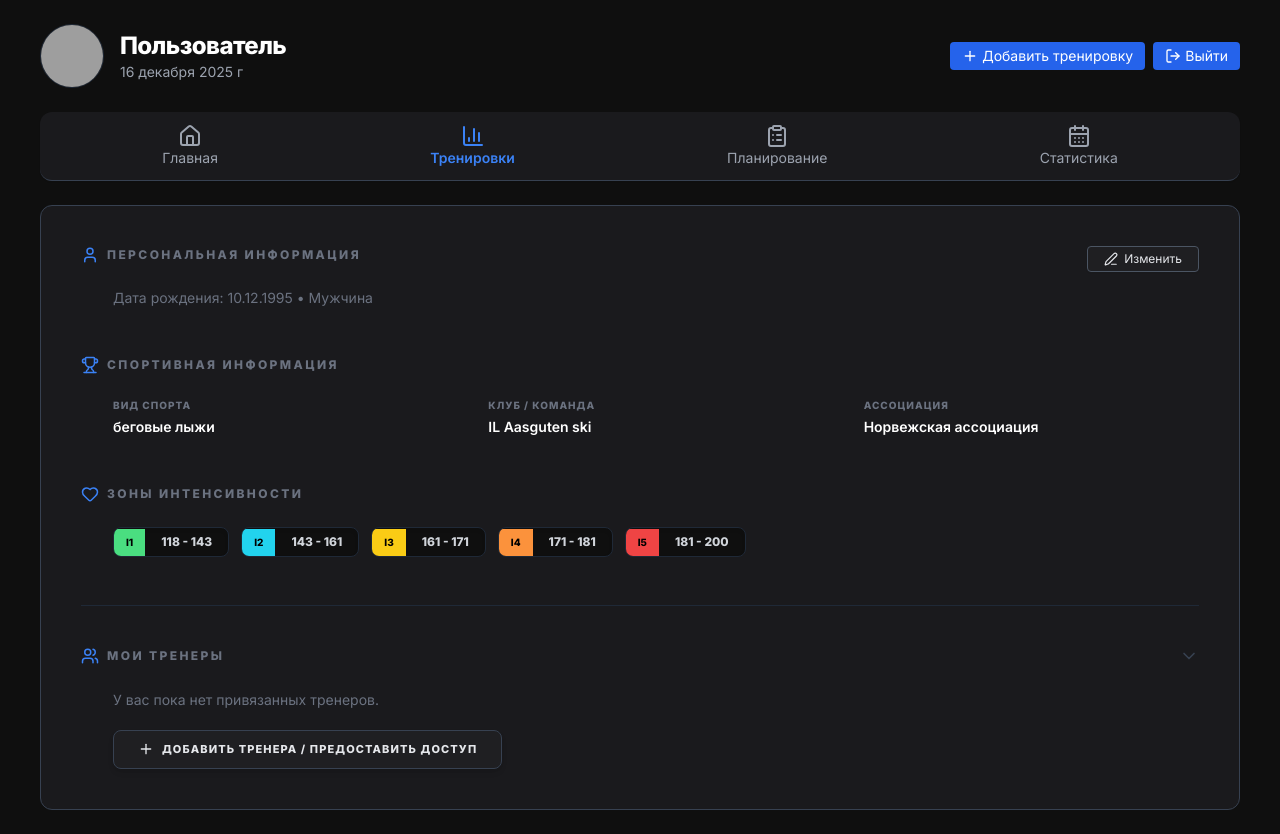
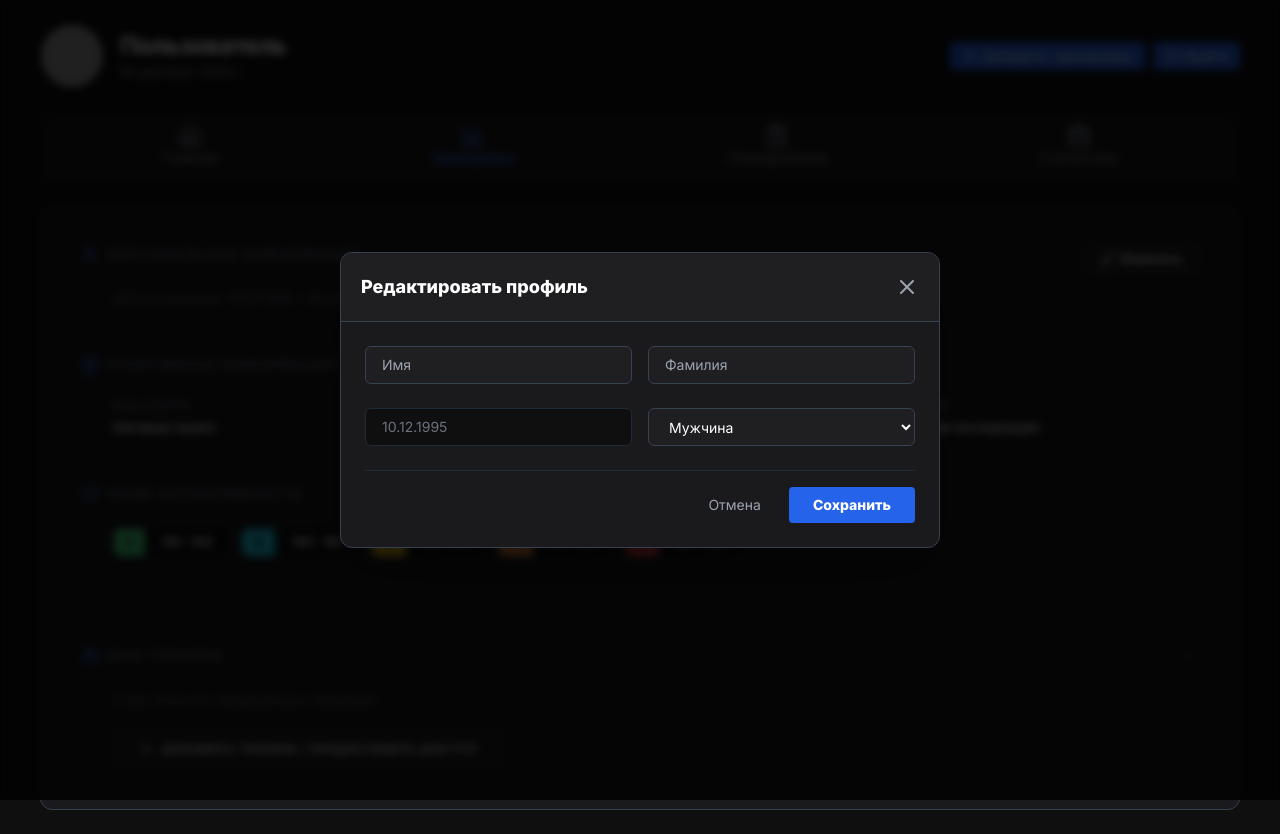
Before and after one commit to mbaliabin/dagbook-test, a React (Vite) app in the folder fasx-frontend/: page /account in a window 1280 px wide. Both pictures are taken after a click on the button "Изменить". Built offline with nearby package versions, Linux system fonts and the light colour scheme; grey boxes are pictures that could not be loaded.

Commit message:
Доработка AccountPage.tsx 20

```diff
--- a/fasx-frontend/src/pages/AccountPage.tsx
+++ b/fasx-frontend/src/pages/AccountPage.tsx
@@ -4,13 +4,46 @@ import dayjs from "dayjs";
 import "dayjs/locale/ru";
 import {
   Home, BarChart3, ClipboardList, CalendarDays,
-  Plus, LogOut, User, Trophy, Heart, Edit3, Users, ChevronDown
+  Plus, LogOut, User, Trophy, Heart, Edit3, Users, ChevronDown, X
 } from "lucide-react";
 
 // API
 import { getUserProfile } from "../api/getUserProfile";
 
 dayjs.locale("ru");
+
+// --- МОДАЛЬНОЕ ОКНО (ТВОЙ ГОТОВЫЙ ВАРИАНТ) ---
+const EditAccountModal = ({ isOpen, onClose, profile }: any) => {
+  if (!isOpen) return null;
+
+  return (
+    <div className="fixed inset-0 z-[100] flex items-center justify-center p-4 bg-black/80 backdrop-blur-sm">
+      <div className="bg-[#1a1a1d] w-full max-w-[600px] max-h-[90vh] overflow-y-auto rounded-xl border border-gray-700 shadow-2xl flex flex-col">
+        <div className="bg-[#1f1f22] p-5 flex justify-between items-center border-b border-gray-700">
+          <h2 className="text-lg font-bold text-white">Редактировать профиль</h2>
+          <button onClick={onClose} className="text-gray-400 hover:text-white"><X size={24} /></button>
+        </div>
+        <div className="p-6 space-y-6">
+          <div className="grid grid-cols-2 gap-4">
+            <input type="text" defaultValue={profile?.name?.split(' ')[0] || ""} placeholder="Имя" className="bg-[#1f1f22] border border-gray-700 rounded-md px-4 py-2 text-white text-sm outline-none focus:border-blue-600" />
+            <input type="text" defaultValue={profile?.name?.split(' ')[1] || ""} placeholder="Фамилия" className="bg-[#1f1f22] border border-gray-700 rounded-md px-4 py-2 text-white text-sm outline-none focus:border-blue-600" />
+          </div>
+          <div className="grid grid-cols-2 gap-4">
+             <input type="text" value="10.12.1995" readOnly className="bg-[#0f0f0f] border border-gray-800 rounded-md px-4 py-2 text-gray-500 text-sm cursor-not-allowed" />
+             <select className="bg-[#1f1f22] border border-gray-700 rounded-md px-4 py-2 text-white text-sm outline-none bg-[#1f1f22]">
+                <option>Мужчина</option>
+                <option>Женщина</option>
+             </select>
+          </div>
+          <div className="pt-4 border-t border-gray-800 flex justify-end gap-3">
+            <button onClick={onClose} className="text-gray-400 text-sm px-4 py-2">Отмена</button>
+            <button className="px-6 py-2 bg-blue-600 text-white rounded font-bold text-sm">Сохранить</button>
+          </div>
+        </div>
+      </div>
+    </div>
+  );
+};
 
 export default function AccountPage() {
   const navigate = useNavigate();
@@ -85,7 +118,6 @@ export default function AccountPage() {
         <div className="flex justify-around bg-[#1a1a1d] border-b border-gray-700 py-2 px-4 rounded-xl mb-6 shadow-sm">
           {menuItems.map((item) => {
             const Icon = item.icon;
-            // Подсветка активной страницы (включая /account как часть профиля)
             const isActive = location.pathname.includes(item.path) || (item.path === "/profile" && location.pathname === "/account");
             return (
               <button
@@ -104,14 +136,13 @@ export default function AccountPage() {
         {/* ОСНОВНОЙ КОНТЕНТ ПРОФИЛЯ */}
         <div className="bg-[#1a1a1d] rounded-xl border border-gray-700 p-10 space-y-12">
 
-          {/* 1. Персональная информация */}
           <section className="relative">
             <div className="flex items-center gap-2 text-gray-500 mb-6">
               <User size={18} className="text-blue-500" />
               <h2 className="text-xs font-black uppercase tracking-[0.2em]">Персональная информация</h2>
               <button
                 onClick={() => setIsModalOpen(true)}
-                className="absolute right-0 top-0 flex items-center gap-1.5 border border-gray-600 bg-[#1f1f22] hover:bg-[#2a2a2d] px-4 py-1 text-xs text-gray-200 transition-all rounded shadow-sm"
+                className="absolute right-0 top-0 flex items-center gap-1.5 border border-gray-600 bg-[#1f1f22] hover:bg-[#2a2a2d] px-4 py-1 text-xs text-gray-200 transition-all rounded shadow-sm font-bold"
               >
                 <Edit3 size={14} /> Изменить
               </button>
@@ -122,7 +153,6 @@ export default function AccountPage() {
             </div>
           </section>
 
-          {/* 2. Спортивная информация (ВЫШЕ зон интенсивности) */}
           <section>
             <div className="flex items-center gap-2 text-gray-500 mb-6">
               <Trophy size={18} className="text-blue-500" />
@@ -144,7 +174,6 @@ export default function AccountPage() {
             </div>
           </section>
 
-          {/* 3. Зоны интенсивности (НИЖЕ спортивной информации) */}
           <section>
             <div className="flex items-center gap-2 text-gray-500 mb-6">
               <Heart size={18} className="text-blue-500" />
@@ -156,7 +185,7 @@ export default function AccountPage() {
                   <span style={{ backgroundColor: z.color }} className="px-3 py-1.5 text-[10px] font-black text-black uppercase">
                     {z.label}
                   </span>
-                  <span className="px-4 py-1.5 text-xs text-gray-300 font-bold">
+                  <span className="px-4 py-1.5 text-xs text-gray-200 font-bold">
                     {z.range}
                   </span>
                 </div>
@@ -164,7 +193,6 @@ export default function AccountPage() {
             </div>
           </section>
 
-          {/* 4. Мои тренеры */}
           <section className="border-t border-gray-800 pt-10">
             <div className="flex justify-between items-center text-gray-500 mb-6">
               <div className="flex items-center gap-2">
@@ -184,8 +212,12 @@ export default function AccountPage() {
         </div>
       </div>
 
-      {/* Вызов твоей модалки (передай свои пропсы) */}
-      {/* <EditAccountModal isOpen={isModalOpen} onClose={() => setIsModalOpen(false)} profile={profile} /> */}
+      {/* ОБЯЗАТЕЛЬНО: Компонент модалки должен быть тут */}
+      <EditAccountModal
+        isOpen={isModalOpen}
+        onClose={() => setIsModalOpen(false)}
+        profile={profile}
+      />
     </div>
   );
 }
```
